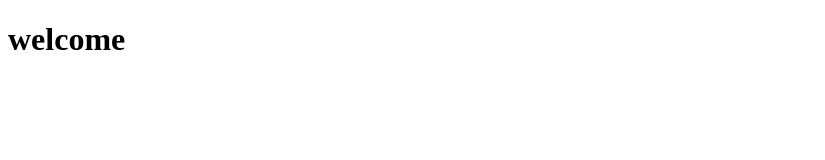
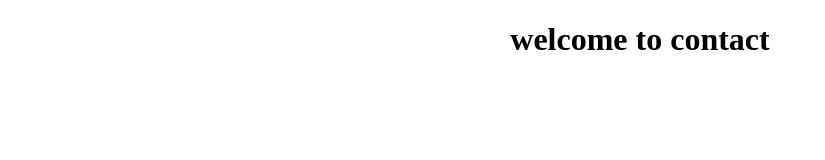
Before and after one commit to pranavivarma/mru-git-demo, a plain HTML site: page index.html in a window 1280 px wide. Shown: the whole page, without its empty margins (0-825 px from the left). Drawn offline with Linux system fonts and the light colour scheme.

Commit message:
name kept in center

```diff
--- a/index.html
+++ b/index.html
@@ -6,6 +6,6 @@
     <title>Document</title>
 </head>
 <body>
-    <h1>welcome  </h1>
+    <h1><center>welcome to contact</center> </h1>
 </body>
 </html>
```
